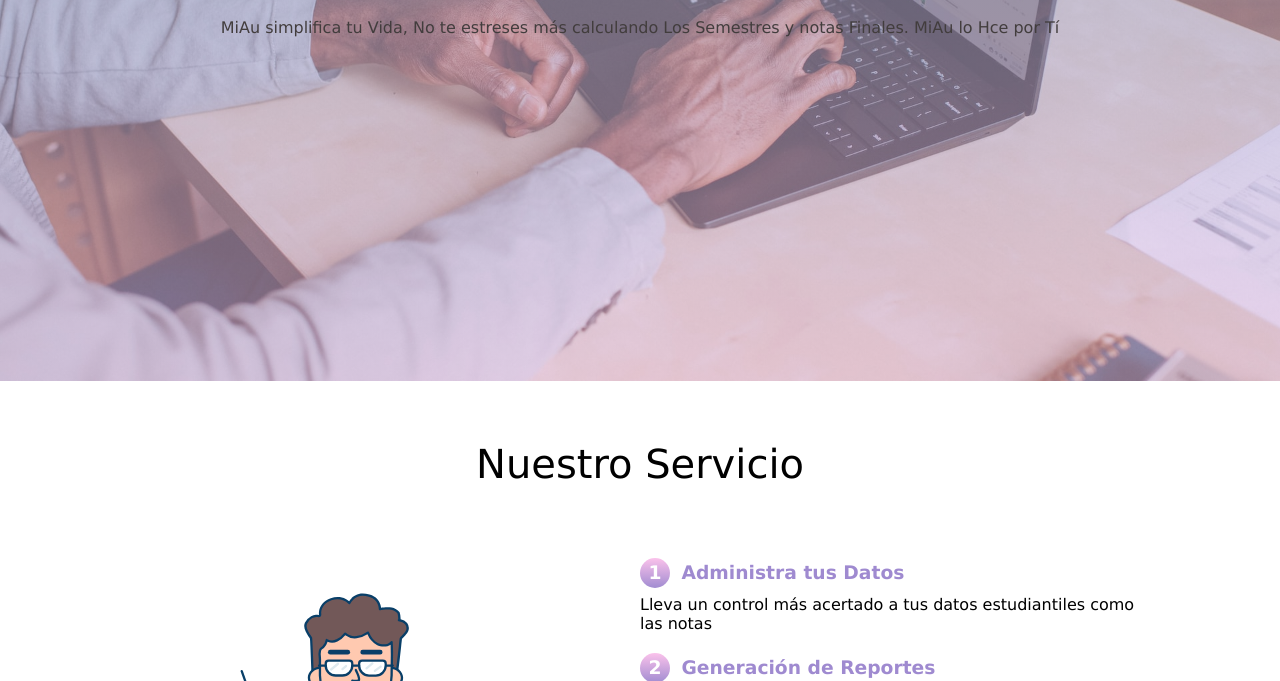
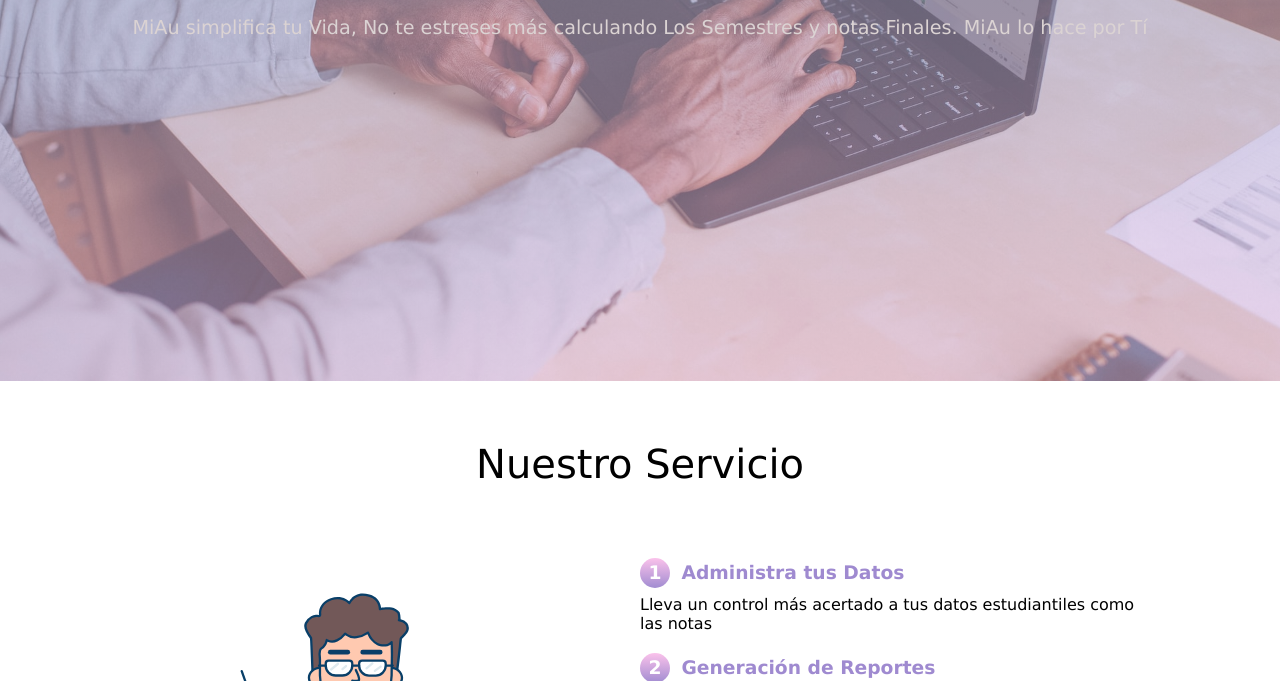
Before and after one commit to jsanchez92/MiAu, a plain HTML site: page index.html in a window 1280 px wide. Shown: the part 419-1100 px from the top of the page. Drawn offline with Linux system fonts and the light colour scheme; a script that the page names is missing.

Commit message:
Correciones

```diff
--- a/index.html
+++ b/index.html
@@ -36,7 +36,7 @@
       <div class="container head">
         <h1 class="title">Hacemos tu trabajo más fácil</h1>
         <br>
-        <p class="copy">MiAu simplifica tu Vida, No te estreses más calculando Los Semestres y notas Finales. MiAu lo Hce por Tí</p>
+        <p class="copy">MiAu simplifica tu Vida, No te estreses más calculando Los Semestres y notas Finales. MiAu lo hace por Tí</p>
       </div>
     </header>
 
@@ -112,11 +112,11 @@
           <p> Automatiza Tu  proceso de Rendimiento académico</p>
         </div>
         <div class="social-media">
-          <a href="/" class="social-media-icon">
+          <a href="https://www.facebook.com/profile.php?id=100087628095001" class="social-media-icon">
             <i class="fa-brands fa-facebook"></i>
           </a>
           <h3>Tecno Solution</h3>
-          <a href="./" class="social-media-icon">
+          <a href="/" class="social-media-icon">
             <i class="fa-brands fa-whatsapp"></i>
         </a>
         <h3>+505 7821 9839</h3>
--- a/style.css
+++ b/style.css
@@ -26,7 +26,8 @@ body{
     color: #fff;
 }
 .copy{
-    color: rgb(66, 61, 61);
+    color: rgb(219, 211, 211);
+    font-size: larger;
 }
 
 .container {
```
